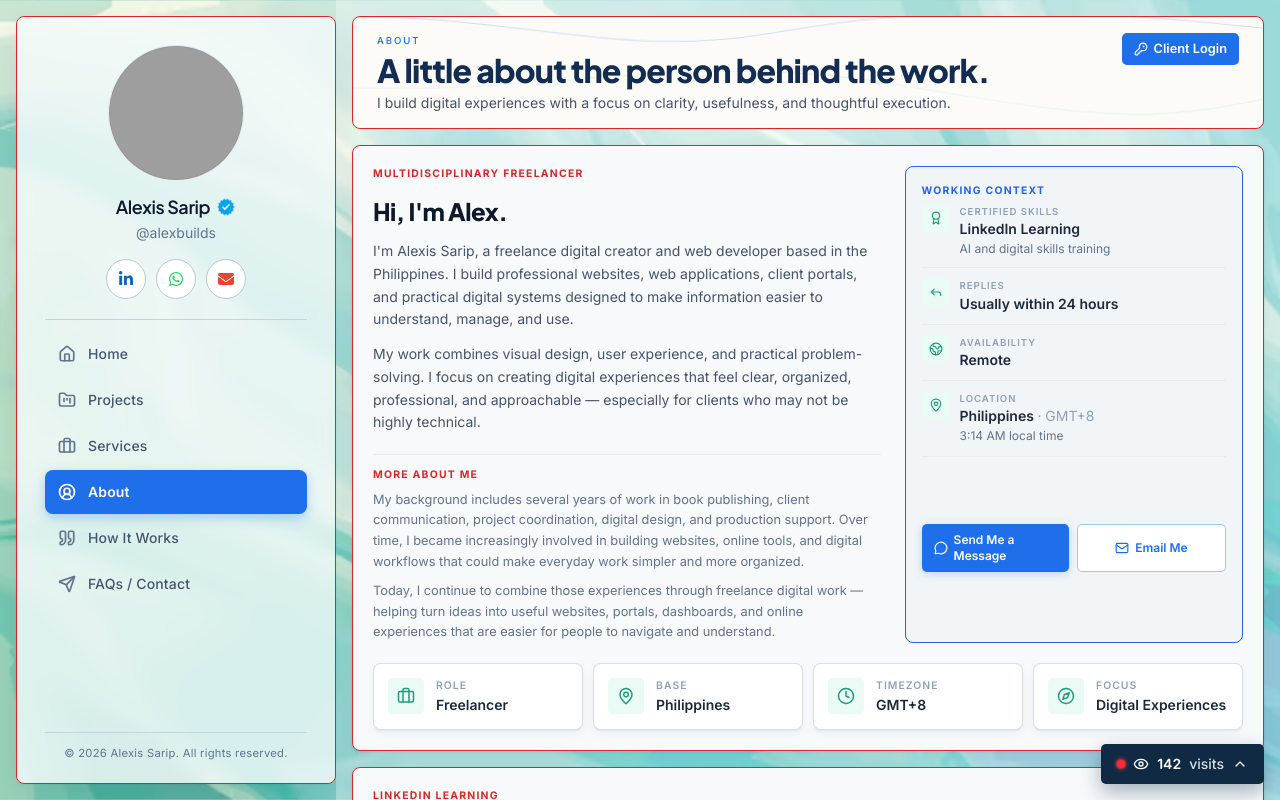
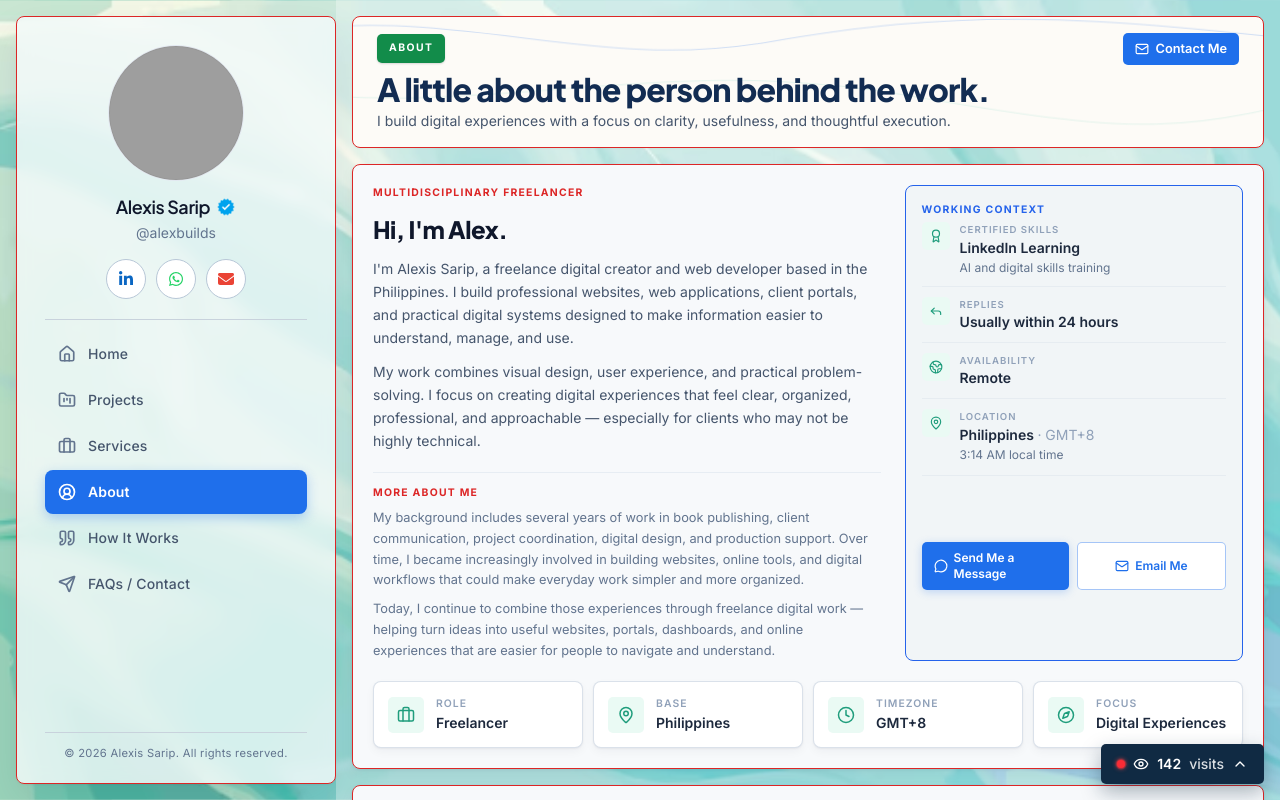
Before and after one commit to booksagealex4-svg/launchsiteph, a React (Vite) app in the folder portfolio/: page /about in a window 1280 px wide. Shown: the top 800 px of the page. Built offline with nearby package versions, Linux system fonts and the light colour scheme; grey boxes are pictures that could not be loaded.

Commit message:
feat(portfolio): refine about page header
Co-Authored-By: Claude Sonnet 5 <noreply@anthropic.com>

```diff
--- a/portfolio/src/pages/AboutPage.tsx
+++ b/portfolio/src/pages/AboutPage.tsx
@@ -26,7 +26,6 @@ import {
   Mail,
 } from 'lucide-react'
 import { Link } from 'react-router-dom'
-import { ClientLoginButton } from '@/components/ClientLoginButton'
 import { TechMarquee } from '@/components/sections/TechMarquee'
 import { CertificationRail } from '@/components/CertificationRail'
 import { certifications } from '@/data/certifications'
@@ -345,8 +344,10 @@ export function AboutPage() {
 
         <div className="relative flex items-start justify-between gap-4">
           <div>
-            <p className="text-[0.6rem] font-medium tracking-[0.2em] text-[#1F6FEB] uppercase">About</p>
-            <h1 className="mt-1 text-2xl leading-[1.15] font-extrabold tracking-tight text-[#122c52] sm:text-3xl lg:text-[2rem]">
+            <span className="inline-flex items-center rounded-md bg-[#128C4A] px-3 py-1.5 text-[0.65rem] font-bold tracking-[0.14em] whitespace-nowrap text-white uppercase shadow-[0_1px_2px_rgba(15,23,42,0.15)]">
+              About
+            </span>
+            <h1 className="mt-2 text-2xl leading-[1.15] font-extrabold tracking-tight text-[#122c52] sm:text-3xl lg:text-[2rem]">
               A little about the person behind the work.
             </h1>
             <p className="mt-1 max-w-2xl text-sm leading-snug text-slate-600 lg:max-w-none lg:pr-6">
@@ -355,7 +356,13 @@ export function AboutPage() {
             </p>
           </div>
 
-          <ClientLoginButton />
+          <Link
+            to="/contact?intent=message"
+            className="inline-flex shrink-0 items-center gap-1.5 rounded-md bg-[#1F6FEB] px-3 py-1.5 text-[0.8rem] font-semibold whitespace-nowrap text-white transition-all duration-200 hover:-translate-y-0.5 hover:bg-[#1a5fc9] hover:shadow-[0_6px_14px_rgba(31,111,235,0.2)] focus-visible:outline focus-visible:outline-2 focus-visible:outline-offset-2 focus-visible:outline-[#1F6FEB]"
+          >
+            <Mail className="h-[14px] w-[14px]" />
+            Contact Me
+          </Link>
         </div>
       </header>
 
```
